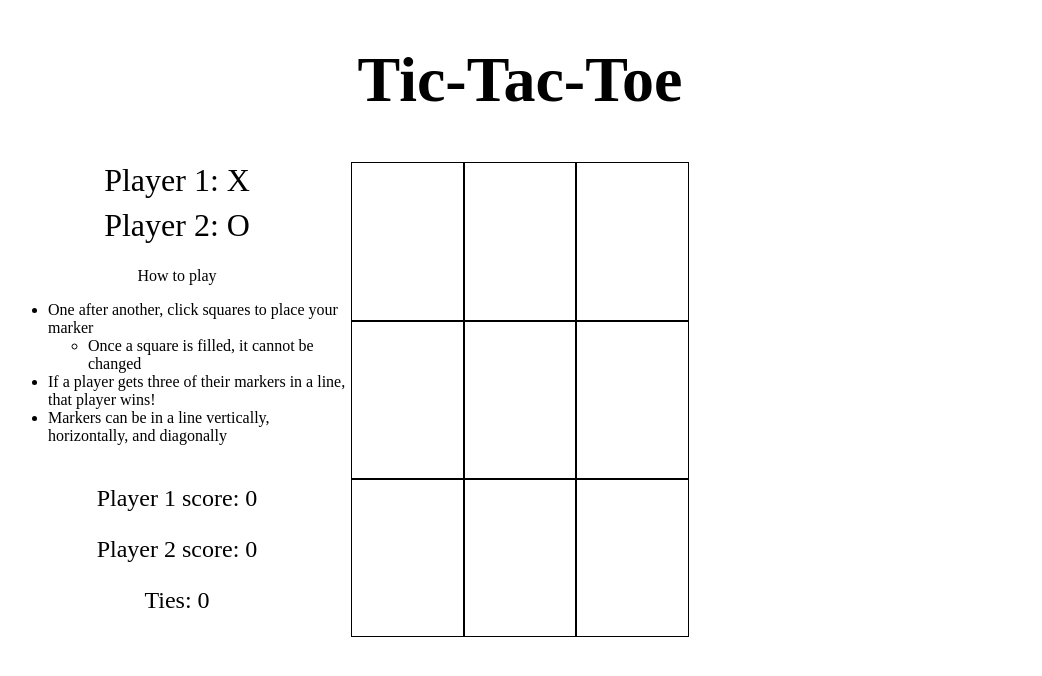
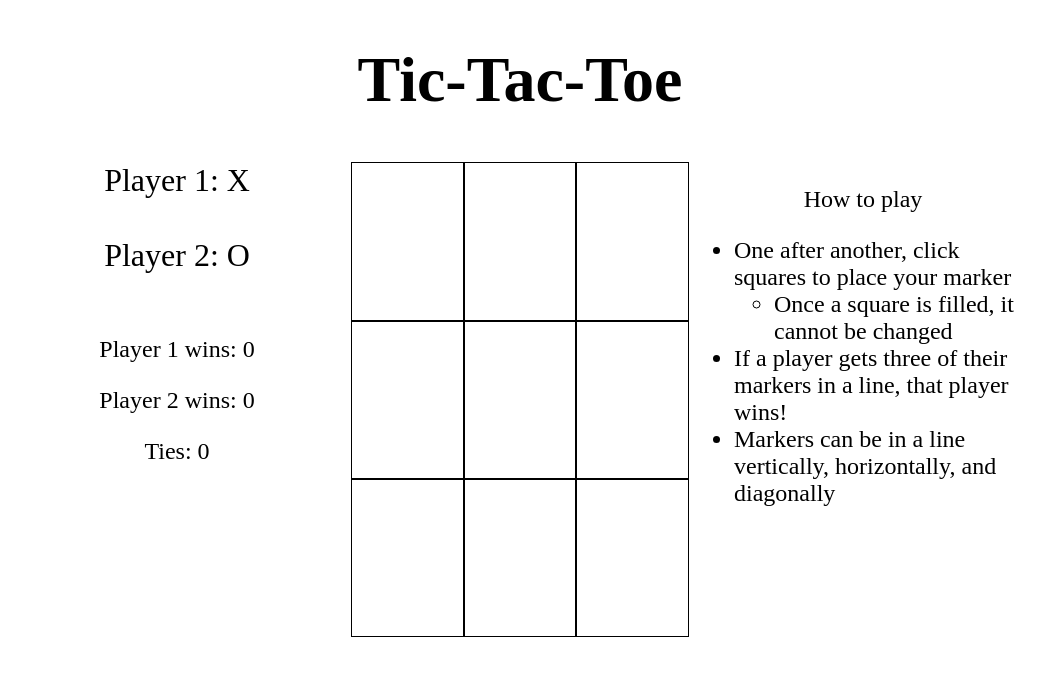
Before and after one commit to Blade21Shade/ODIN_TTT, a plain HTML site: page index.html in a window 1280 px wide. Shown: the whole page, without its empty margins (120-1162 px from the left). Drawn offline with Linux system fonts and the light colour scheme.

Commit message:
Restructure layout of text for user some
I didn't love the layout so I moved the how-to-play to the right side of the board and moved the scores up. I also added a div for showing the current round winner.

index.html
- The word score is changed to win for clarity
- Moved the how-to-play div to after the board-container
- Moved the win-counts div up a position
- Created a new div for this round's winner

styles.css
- Styles for the this-round-winner-container
- Styles for how-to-play

```diff
--- a/index.html
+++ b/index.html
@@ -17,20 +17,12 @@
                 <p>Player 1: X</p>
                 <p>Player 2: O</p>
             </div>
-            <div class="how-to-play">
-                <p>How to play</p>
-                <ul>
-                    <li>One after another, click squares to place your marker</li>
-                    <ul><li>Once a square is filled, it cannot be changed</li></ul>
-                    <li>If a player gets three of their markers in a line, that player wins!</li>
-                    <li>Markers can be in a line vertically, horizontally, and diagonally</li>
-                </ul>
+            <div class="win-counts">
+                <p>Player 1 wins: <span id="player-1-wins">0</span></p>
+                <p>Player 2 wins: <span id="player-2-wins">0</span></p>
+                <p>Ties: <span id="tie-wins">0</span></p>
             </div>
-            <div class="score-counts">
-                <p>Player 1 score: <span id="player-1-score">0</span></p>
-                <p>Player 2 score: <span id="player-2-score">0</span></p>
-                <p>Ties: <span id="tie-score">0</span></p>
-            </div>
+            <div class="this-round-winner-container">Round Winner: <span id="this-round-winner">Tie!</span></div>
         </div>
         <div id="board-container">
             <div id="0-0"></div>
@@ -43,6 +35,15 @@
             <div id="2-1"></div>
             <div id="2-2"></div>
         </div>
+        <div class="how-to-play">
+                <p>How to play</p>
+                <ul>
+                    <li>One after another, click squares to place your marker</li>
+                    <ul><li>Once a square is filled, it cannot be changed</li></ul>
+                    <li>If a player gets three of their markers in a line, that player wins!</li>
+                    <li>Markers can be in a line vertically, horizontally, and diagonally</li>
+                </ul>
+            </div>
     </div>
 
     <div id="post-board-container"></div>
--- a/styles.css
+++ b/styles.css
@@ -41,13 +41,16 @@ body {
     margin: 0px;
 }
 
-#player-info .how-to-play p {
+#player-info .win-counts p {
     justify-self: center;
+    font-size: 1.5rem;
 }
 
-#player-info .score-counts p {
+#player-info .this-round-winner-container {
+    visibility: hidden;
     justify-self: center;
-    font-size: 1.5rem;
+    font-size: 2rem;
+
 }
 
 #board-container{
@@ -69,3 +72,11 @@ body {
     place-items: center;
     grid-template: subgrid / subgrid;
 }
+
+.how-to-play {
+    font-size: 1.5rem;
+}
+
+.how-to-play p {
+    justify-self: center;
+}
```
